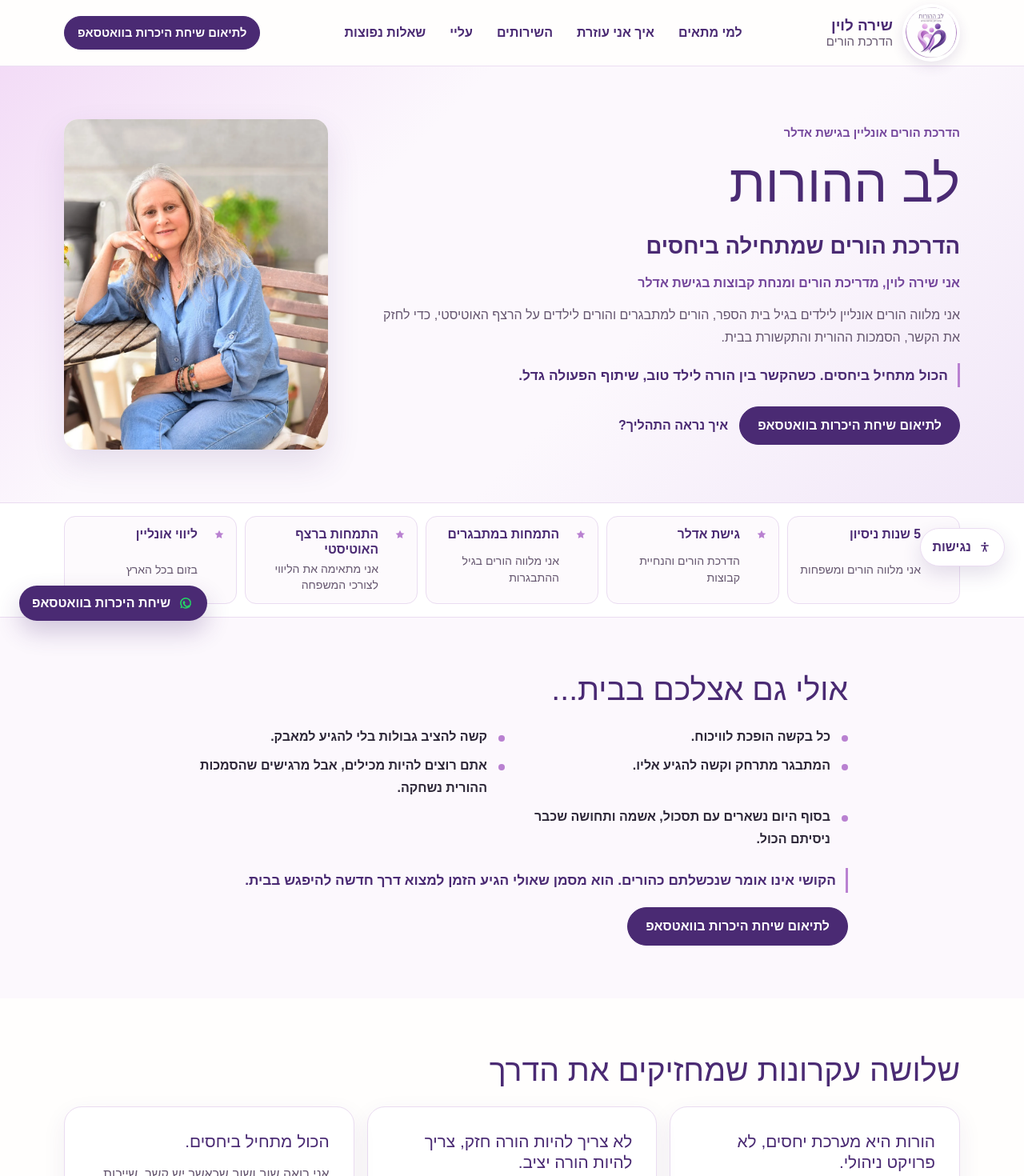
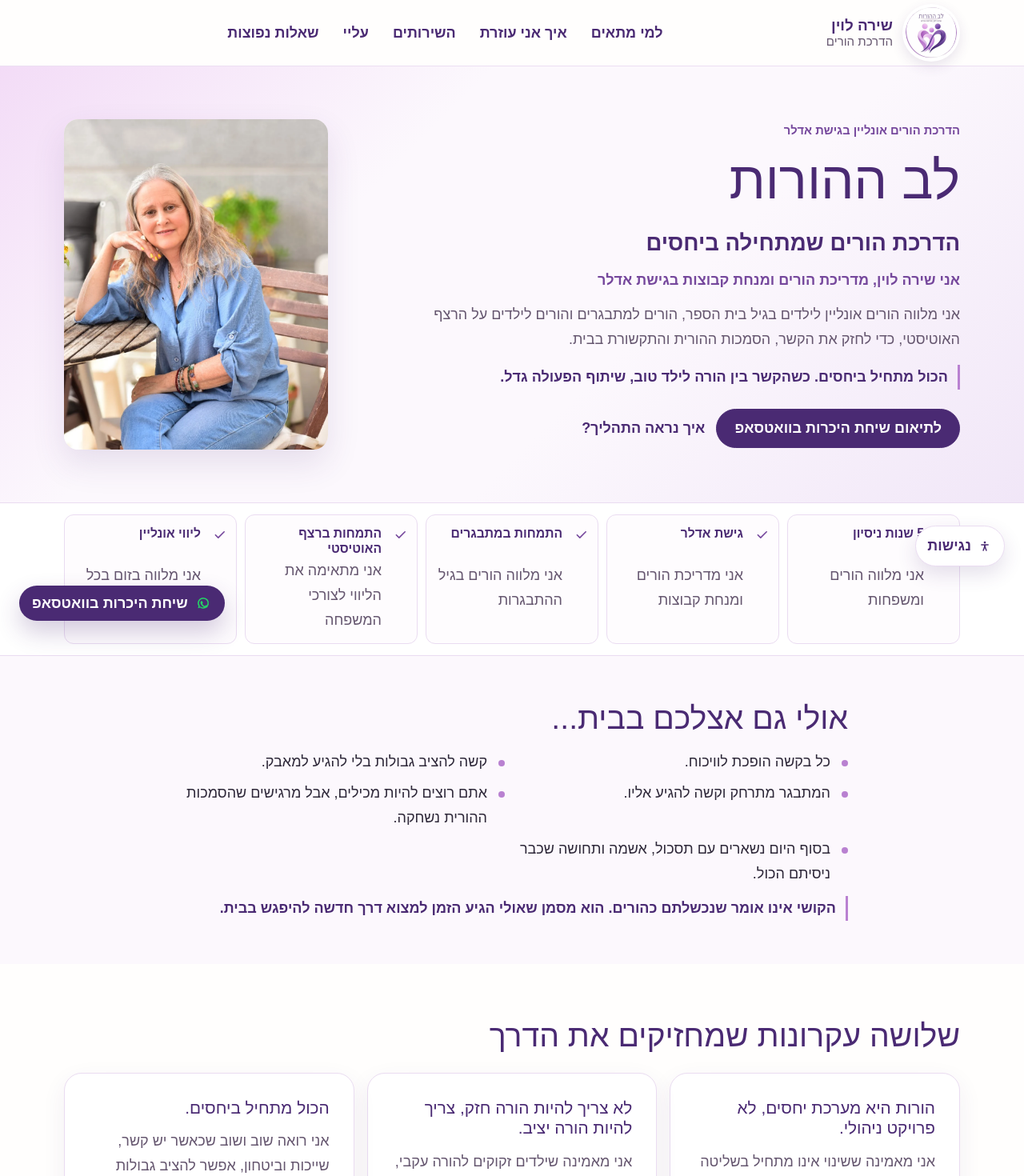
Before and after one commit to talirozrdm/Shira-Levin-levhahorut, a Next.js app: page / in a window 1280 px wide. Shown: the top 1470 px of the page at 80% size. Built offline with nearby package versions, Linux system fonts and the light colour scheme.

Commit message:
Refine final UX polish for Lev Hahorut

```diff
--- a/app/globals.css
+++ b/app/globals.css
@@ -17,6 +17,9 @@
   --shadow: 0 18px 45px rgb(74 42 115 / 0.12);
   --radius: 22px;
   --user-font-scale: 1;
+  --body-copy-size: calc(18px * var(--user-font-scale));
+  --body-copy-line-height: 1.72;
+  --body-copy-weight: 400;
 }
 
 * {
@@ -39,8 +42,8 @@ body {
     "Noto Sans Hebrew",
     "Segoe UI",
     sans-serif;
-  font-size: calc(16px * var(--user-font-scale));
-  line-height: 1.75;
+  font-size: var(--body-copy-size);
+  line-height: var(--body-copy-line-height);
   padding-bottom: 74px;
 }
 
@@ -290,10 +293,6 @@ textarea {
   font-size: 0.92rem;
 }
 
-.header-cta {
-  display: none;
-}
-
 .hero {
   position: relative;
   overflow: hidden;
@@ -354,8 +353,11 @@ h3 {
 }
 
 p {
-  margin: 0 0 18px;
+  margin: 0 0 16px;
   color: var(--muted);
+  font-size: var(--body-copy-size);
+  font-weight: var(--body-copy-weight);
+  line-height: var(--body-copy-line-height);
 }
 
 .hero-kicker {
@@ -380,8 +382,9 @@ p {
   border-inline-start: 3px solid var(--gold);
   color: var(--purple-dark);
   padding-inline-start: 12px;
-  font-size: 1.08rem;
-  font-weight: 800;
+  font-size: var(--body-copy-size);
+  font-weight: 700;
+  line-height: var(--body-copy-line-height);
 }
 
 .hero-actions {
@@ -442,7 +445,7 @@ p {
 .trust-strip {
   border-block: 1px solid var(--border);
   background: #fff;
-  padding: 16px 0;
+  padding: 14px 0;
 }
 
 .trust-grid {
@@ -453,14 +456,14 @@ p {
 
 .trust-item {
   display: grid;
-  grid-template-columns: 26px 1fr;
-  gap: 4px 10px;
+  grid-template-columns: 22px 1fr;
+  gap: 2px 10px;
   align-items: start;
-  border: 1px solid var(--border);
-  border-radius: 14px;
-  background: rgb(252 248 253 / 0.74);
+  border: 1px solid rgb(234 220 241 / 0.82);
+  border-radius: 12px;
+  background: rgb(252 248 253 / 0.46);
   color: var(--purple-dark);
-  padding: 12px;
+  padding: 13px 12px;
   cursor: default;
 }
 
@@ -473,19 +476,32 @@ p {
 .trust-item span {
   grid-column: 2;
   color: var(--muted);
-  font-size: 0.88rem;
-  line-height: 1.45;
+  font-size: var(--body-copy-size);
+  font-weight: var(--body-copy-weight);
+  line-height: var(--body-copy-line-height);
 }
 
 .trust-icon {
-  width: 18px;
-  height: 18px;
-  margin-top: 0.16em;
-  fill: var(--gold);
+  width: 17px;
+  height: 17px;
+  margin-top: 0.2em;
+  fill: none;
+  stroke: var(--sage-dark);
+  stroke-linecap: round;
+  stroke-linejoin: round;
+  stroke-width: 2.3;
 }
 
 .soft-section {
   background: var(--cream);
+}
+
+.need-section {
+  padding-block: clamp(32px, 4.6vw, 54px);
+}
+
+.need-section .section-summary {
+  margin-bottom: 0;
 }
 
 .tinted-section {
@@ -500,7 +516,7 @@ p {
 .emotion-list {
   display: grid;
   gap: 8px 18px;
-  margin: 22px 0;
+  margin: 16px 0 12px;
 }
 
 .emotion-list p {
@@ -508,7 +524,7 @@ p {
   margin: 0;
   padding-inline-start: 22px;
   color: var(--ink);
-  font-weight: 700;
+  font-weight: var(--body-copy-weight);
 }
 
 .emotion-list p::before {
@@ -564,9 +580,9 @@ p {
 
 .fit-note,
 .list-intro {
-  margin-top: 18px;
+  margin-top: 16px;
   color: var(--purple-dark);
-  font-weight: 800;
+  font-weight: 700;
 }
 
 .check-list {
@@ -580,6 +596,9 @@ p {
 .check-list li {
   position: relative;
   padding-inline-start: 30px;
+  font-size: var(--body-copy-size);
+  font-weight: var(--body-copy-weight);
+  line-height: var(--body-copy-line-height);
 }
 
 .check-list li::before {
@@ -656,7 +675,7 @@ p {
 .process-list p {
   margin: 0;
   color: var(--ink);
-  font-weight: 700;
+  font-weight: var(--body-copy-weight);
 }
 
 .testimonials.is-pending {
@@ -729,6 +748,12 @@ p {
   max-height: 220px;
   padding: 0 18px 18px;
   opacity: 1;
+}
+
+.faq-panel p {
+  font-size: var(--body-copy-size);
+  font-weight: var(--body-copy-weight);
+  line-height: var(--body-copy-line-height);
 }
 
 .final-cta {
@@ -877,9 +902,9 @@ p {
 .contact-link small {
   overflow: hidden;
   color: var(--muted);
-  font-size: 0.88rem;
-  font-weight: 700;
-  line-height: 1.35;
+  font-size: var(--body-copy-size);
+  font-weight: var(--body-copy-weight);
+  line-height: var(--body-copy-line-height);
   text-overflow: ellipsis;
 }
 
@@ -1057,7 +1082,7 @@ p {
 
 .creator-footer p {
   margin: 0 0 8px;
-  font-size: 0.92rem;
+  font-size: var(--body-copy-size);
 }
 
 .creator-footer a {
@@ -1111,10 +1136,6 @@ p {
     grid-column: auto;
     justify-content: center;
     padding: 0;
-  }
-
-  .header-cta {
-    display: inline-flex;
   }
 
   .hero-grid,
--- a/app/page.tsx
+++ b/app/page.tsx
@@ -15,7 +15,7 @@ const trustItems = [
   },
   {
     title: "גישת אדלר",
-    text: "הדרכת הורים והנחיית קבוצות",
+    text: "אני מדריכת הורים ומנחת קבוצות",
   },
   {
     title: "התמחות במתבגרים",
@@ -27,7 +27,7 @@ const trustItems = [
   },
   {
     title: "ליווי אונליין",
-    text: "בזום בכל הארץ",
+    text: "אני מלווה בזום בכל הארץ",
   },
 ];
 
@@ -84,7 +84,7 @@ const processSteps = [
   "אתם שולחים הודעה, ואני מתאמת איתכם שיחת היכרות קצרה.",
   "במפגש הראשון אני ממפה יחד איתכם את האתגרים ומגדירה מטרות.",
   "בכל מפגש אני משלבת הבנה, כלים ותרגול מותאם לבית.",
-  "בין המפגשים אתם מיישמים, ובמפגש הבא אנחנו בוחנים יחד את ההתקדמות.",
+  "בין המפגשים אתם מיישמים, ובמפגש הבא אני בוחנת יחד איתכם את ההתקדמות.",
 ];
 
 const faqItems = [
@@ -100,16 +100,16 @@ const faqItems = [
   },
   {
     question: "האם כל התהליך מתקיים בזום?",
-    answer: "כן. הליווי מתקיים אונליין בזום וזמין להורים בכל הארץ.",
+    answer: "כן. אני מלווה אונליין בזום, כך שאפשר להצטרף מכל מקום בארץ.",
   },
   {
     question: "האם מקבלים כלים ליישום בבית?",
     answer:
-      "כן. כל מפגש כולל כלים ותרגול מעשי שאפשר ליישם בבית בין המפגשים.",
+      "כן. בכל מפגש אני משלבת כלים ותרגול מעשי שאפשר ליישם בבית בין המפגשים.",
   },
   {
     question: "האם הילדים משתתפים במפגשים?",
-    answer: "לא. המפגשים מתקיימים עם ההורים.",
+    answer: "לא. אני מקיימת את המפגשים עם ההורים.",
   },
   {
     question: "האם הליווי מתאים להורים למתבגרים?",
@@ -119,11 +119,11 @@ const faqItems = [
   {
     question: "האם הליווי מתאים להורים לילדים על הרצף האוטיסטי?",
     answer:
-      "כן. הליווי מותאם לצרכים הייחודיים של הילד, ההורים והמשפחה.",
+      "כן. אני מתאימה את הליווי לצרכים הייחודיים של הילד, ההורים והמשפחה.",
   },
   {
     question: "איך קובעים שיחת היכרות?",
-    answer: "שולחים הודעת וואטסאפ ומתאמים שיחת היכרות קצרה.",
+    answer: "אתם שולחים הודעת וואטסאפ, ואני מתאמת איתכם שיחת היכרות קצרה.",
   },
 ];
 
@@ -225,7 +225,7 @@ function ContactIcon({ name }: { name: ContactIconName }) {
 function TrustIcon() {
   return (
     <svg className="trust-icon" aria-hidden="true" viewBox="0 0 24 24" focusable="false">
-      <path d="M12 3.75 14.2 8.2l4.91.72-3.55 3.46.84 4.89L12 14.96l-4.4 2.31.84-4.89L4.89 8.92l4.91-.72L12 3.75Z" />
+      <path d="M20 6.75 9.6 17.15 4.75 12.3" />
     </svg>
   );
 }
@@ -368,15 +368,6 @@ export default function Home() {
               שאלות נפוצות
             </a>
           </nav>
-
-          <a
-            className="button button-small header-cta"
-            href={whatsappMessage}
-            target="_blank"
-            rel="noopener noreferrer"
-          >
-            לתיאום שיחת היכרות בוואטסאפ
-          </a>
         </div>
       </header>
 
@@ -436,7 +427,7 @@ export default function Home() {
           </div>
         </section>
 
-        <section className="section soft-section reveal-item" aria-labelledby="need-title">
+        <section className="section soft-section need-section reveal-item" aria-labelledby="need-title">
           <div className="container narrow">
             <h2 id="need-title">אולי גם אצלכם בבית...</h2>
             <div className="emotion-list">
@@ -450,9 +441,6 @@ export default function Home() {
               הקושי אינו אומר שנכשלתם כהורים. הוא מסמן שאולי הגיע הזמן למצוא דרך
               חדשה להיפגש בבית.
             </p>
-            <a className="button" href={whatsappMessage} target="_blank" rel="noopener noreferrer">
-              לתיאום שיחת היכרות בוואטסאפ
-            </a>
           </div>
         </section>
 
@@ -486,7 +474,7 @@ export default function Home() {
               ))}
             </div>
             <p className="fit-note">
-              הליווי מתאים לאימהות, לאבות ולזוגות הורים. גם כאשר רק הורה אחד
+              אני מלווה אימהות, אבות וזוגות הורים. גם כאשר רק הורה אחד
               משתתף, הוא יכול להתחיל שינוי משמעותי במערכת המשפחתית.
             </p>
           </div>
@@ -838,7 +826,7 @@ export default function Home() {
       >
         <ContactIcon name="whatsapp" />
         <span className="sticky-short">שיחת היכרות בוואטסאפ</span>
-        <span className="sticky-full">לתיאום שיחת היכרות בוואטסאפ</span>
+        <span className="sticky-full">כתבו לי בוואטסאפ</span>
       </a>
 
       <footer className="site-footer">
--- a/public/accessibility.html
+++ b/public/accessibility.html
@@ -27,6 +27,7 @@
         background: var(--bg);
         color: var(--ink);
         font-family: Arial, "Noto Sans Hebrew", "Segoe UI", sans-serif;
+        font-size: 18px;
         line-height: 1.75;
       }
       a { color: var(--purple); font-weight: 800; text-underline-offset: 0.18em; }
@@ -65,7 +66,6 @@
     </header>
     <main>
       <div class="container panel">
-        <!-- TODO: review accessibility statement before publication -->
         <h1>הצהרת נגישות</h1>
         <p>אני מחויבת לאפשר שימוש נגיש ונוח ככל האפשר באתר, מתוך כבוד להורים ולמבקרים שמשתמשים באמצעים שונים לגלישה.</p>
         <h2>התאמות שבוצעו בפועל</h2>
@@ -77,7 +77,7 @@
         <h2>עצירת אנימציות</h2>
         <p>האתר מכבד העדפת מערכת להפחתת תנועה, ותפריט הנגישות כולל אפשרות עצירת אנימציות.</p>
         <h2>מגבלות ידועות</h2>
-        <p>לא בוצעה בדיקת נגישות מקצועית חיצונית. לפני פרסום סופי מומלץ לבדוק את האתר בכלים מקצועיים ובשימוש ידני.</p>
+        <p>נעשה מאמץ להנגיש את האתר בהתאם להנחיות הנגישות המקובלות, כדי לאפשר חוויית שימוש נוחה לכלל המשתמשים. אם נתקלתם בקושי כלשהו בגלישה באתר, אשמח לקבל את פנייתכם ולסייע.</p>
         <h2>דיווח על קושי</h2>
         <p>אם נתקלתם בקושי בשימוש באתר, אפשר לפנות אליי בטלפון 050-753-2044 או בדוא״ל shumi25@gmail.com. אבחן את הפנייה ואטפל בה בהקדם האפשרי.</p>
         <h2>תאריך עדכון</h2>
--- a/public/privacy.html
+++ b/public/privacy.html
@@ -27,6 +27,7 @@
         background: var(--bg);
         color: var(--ink);
         font-family: Arial, "Noto Sans Hebrew", "Segoe UI", sans-serif;
+        font-size: 18px;
         line-height: 1.75;
       }
       a { color: var(--purple); font-weight: 800; text-underline-offset: 0.18em; }
@@ -65,7 +66,6 @@
     </header>
     <main>
       <div class="container panel">
-        <!-- TODO: legal review of privacy policy before publishing -->
         <h1>מדיניות פרטיות</h1>
         <p>מדיניות זו מסבירה בקצרה איזה מידע עשוי להימסר בעת פנייה אליי וכיצד אפשר לפנות בנושא פרטיות.</p>
         <h2>איזה מידע עשוי להימסר</h2>
@@ -75,7 +75,7 @@
         <h2>רשתות חברתיות</h2>
         <p>האתר כולל קישורים לעמודי Instagram ו-Facebook שלי. מעבר לרשת חברתית כפוף למדיניות הפרטיות של אותה פלטפורמה.</p>
         <h2>שירותי צד שלישי, עוגיות וכלי מדידה</h2>
-        <p>בשלב זה לא נטענים באתר Google Analytics, Meta Pixel או כלי מדידה חיצוניים. אם יופעלו בעתיד, יש לעדכן מדיניות זו לפני הטמעה.</p>
+        <p>נכון למועד פרסום האתר לא נעשה שימוש בכלי מדידה או מעקב של צד שלישי.</p>
         <h2>עדכון או מחיקה</h2>
         <p>ניתן לבקש עדכון או מחיקה של מידע שנמסר בפנייה באמצעות דוא״ל shumi25@gmail.com או בטלפון 050-753-2044.</p>
         <h2>תאריך עדכון</h2>
```
Also changed, not shown: 1 other file (tests, documents, lock files or other folders).
